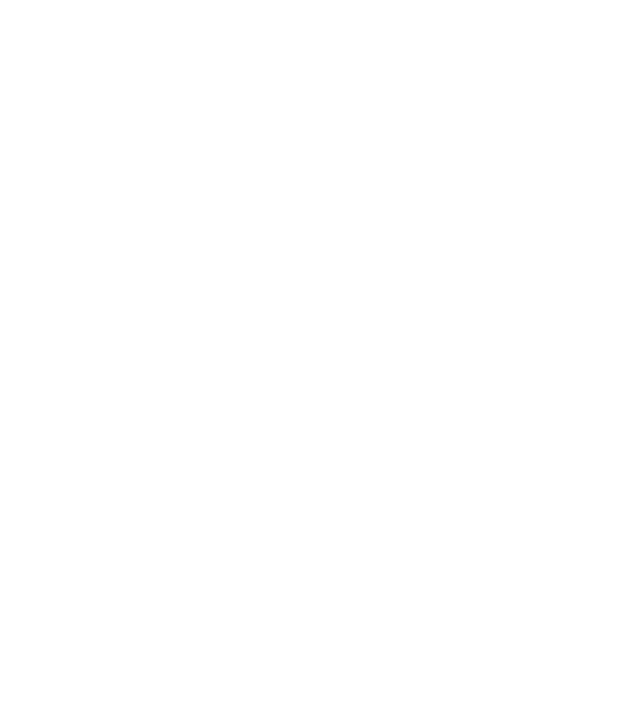
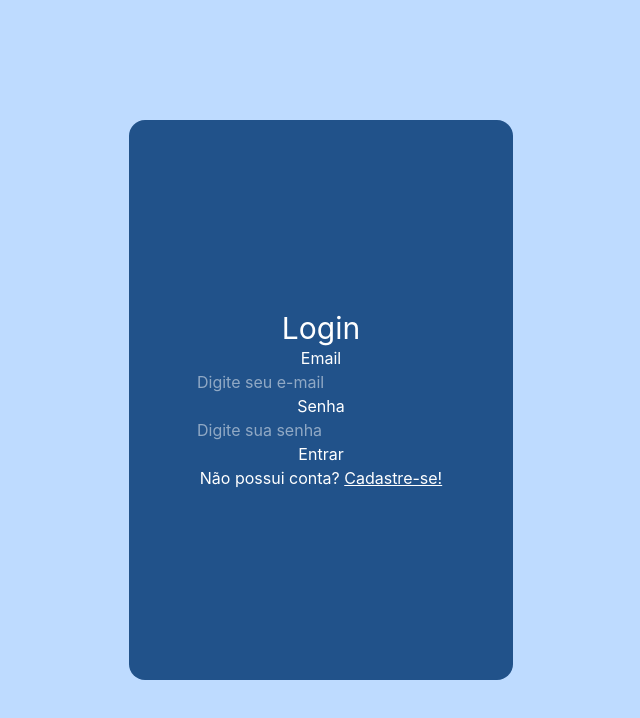
Before and after one commit to thaiiss7/animadota, a React app in the folder frontend/: page / in a window 1280 px wide. Before the commit this address had no page. Shown: the top 718 px of the page, without its empty margins (319-959 px from the left). Built offline with nearby package versions, Linux system fonts and the light colour scheme; the HTML template or start-up script is replaced by a standard one.

Commit message:
feat: starting logi and register page

```diff
--- a/frontend/src/App.jsx
+++ b/frontend/src/App.jsx
@@ -1,6 +1,7 @@
 import { BrowserRouter, Routes, Route } from "react-router"
 import { MainPage } from "./pages/MainPage"
 import { UserPage } from "./pages/UserPage"
+import { Login } from "./pages/Login"
 
 
 function App() {
@@ -10,6 +11,7 @@
 
       <Routes>
 
+        <Route path="/" element={<Login/>}/>
         <Route path="/main" element={<MainPage />}/>
         <Route path="/user" element={<UserPage />}/>
 
--- /dev/null
+++ b/frontend/src/components/LoginModal.jsx
@@ -0,0 +1,18 @@
+export const LoginModal = () => {
+    return(
+        <>
+            <main className="flex flex-col items-center justify-center text-white">
+                <h1 className="text-3xl">Login</h1>
+                <h1>Email</h1>
+                <input type="email" placeholder="Digite seu e-mail"/>
+
+                <h1>Senha</h1>
+                <input type="password" placeholder="Digite sua senha"/>
+
+                <button>Entrar</button>
+
+
+            </main>
+        </>
+    );
+}
--- /dev/null
+++ b/frontend/src/components/RegisterModal.jsx
@@ -0,0 +1,18 @@
+export const RegisterModal = () => {
+    return(
+        <>
+            <main className="flex flex-col items-center justify-center text-white">
+                <h1 className="text-3xl">Registrar</h1>
+                <h1>Email</h1>
+                <input type="email" placeholder="Digite seu e-mail"/>
+
+                <h1>Senha</h1>
+                <input type="password" placeholder="Digite sua senha"/>
+
+                <button>Entrar</button>
+
+
+            </main>
+        </>
+    );
+}
--- /dev/null
+++ b/frontend/src/pages/Login.jsx
@@ -0,0 +1,47 @@
+import { useState } from "react";
+
+import { LoginModal } from "../components/LoginModal";
+import { RegisterModal } from "../components/RegisterModal";
+
+export const Login = () => {
+
+    const [isLogin, setIsLogin] = useState(true);
+
+    return(
+        <>
+
+            <main className="flex items-center justify-center bg-blue-200 w-full h-screen">
+
+                <div className="w-[30%] h-[70%] bg-[#21528A] rounded-2xl flex flex-col items-center justify-center text-white">
+                    {isLogin ? <LoginModal /> : <RegisterModal />}
+
+                    <h1>
+                    {isLogin ? (
+                        <>
+                            Não possui conta?{" "}
+                            <span
+                                className="cursor-pointer underline"
+                                onClick={() => setIsLogin(false)}
+                            >
+                                Cadastre-se!
+                            </span>
+                        </>
+                    ) : (
+                        <>
+                            Já possui conta?{" "}
+                            <span
+                                className="cursor-pointer underline"
+                                onClick={() => setIsLogin(true)}
+                            >
+                                Faça login!
+                            </span>
+                        </>
+                    )}
+                </h1>
+                </div>
+
+            </main>
+
+        </>
+    );
+}
```
